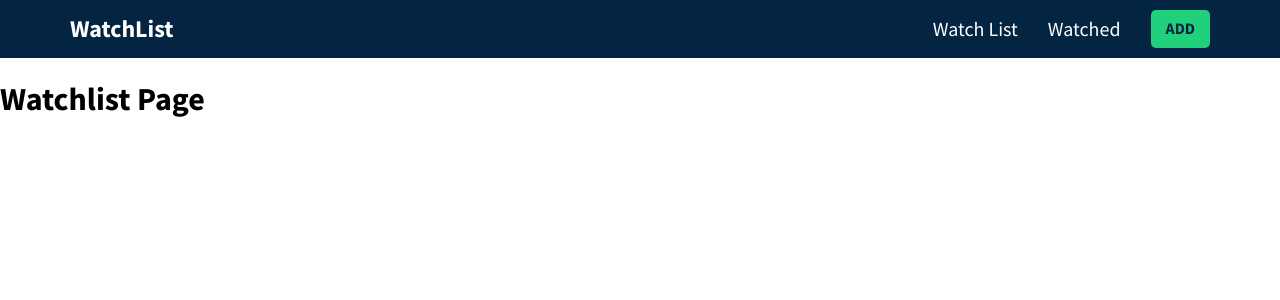
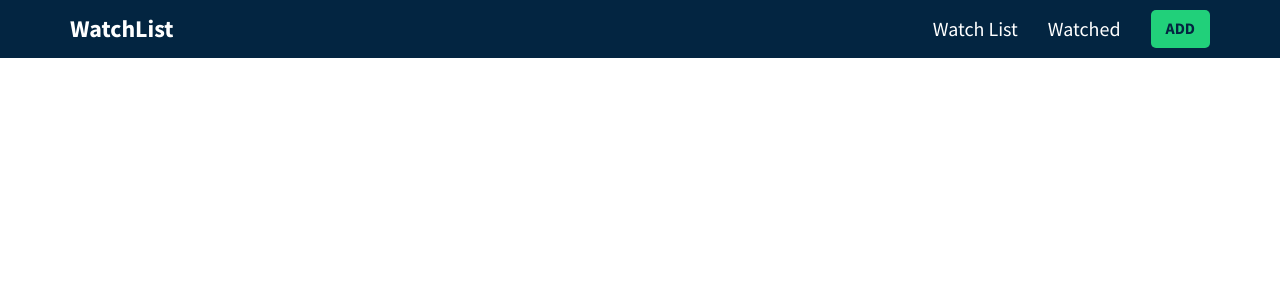
Before and after one commit to camille-celine/My-Watchlist, a React (Create React App) app: page / in a window 1280 px wide. Shown: the top 300 px of the page. Built offline with nearby package versions, Linux system fonts and the light colour scheme.

Commit message:
changing root path

```diff
--- a/src/App.js
+++ b/src/App.js
@@ -14,7 +14,7 @@ function App() {
       <Header/>
 
       <Routes>
-        <Route exact path="/" element={<Watchlist/>}/>
+        <Route exact path="/bookshelf" element={<Watchlist/>}/>
         <Route exact path="/watched" element={<Watched/>}/>
         <Route exact path="/add" element={<Add/>}/>
       </Routes>
```
